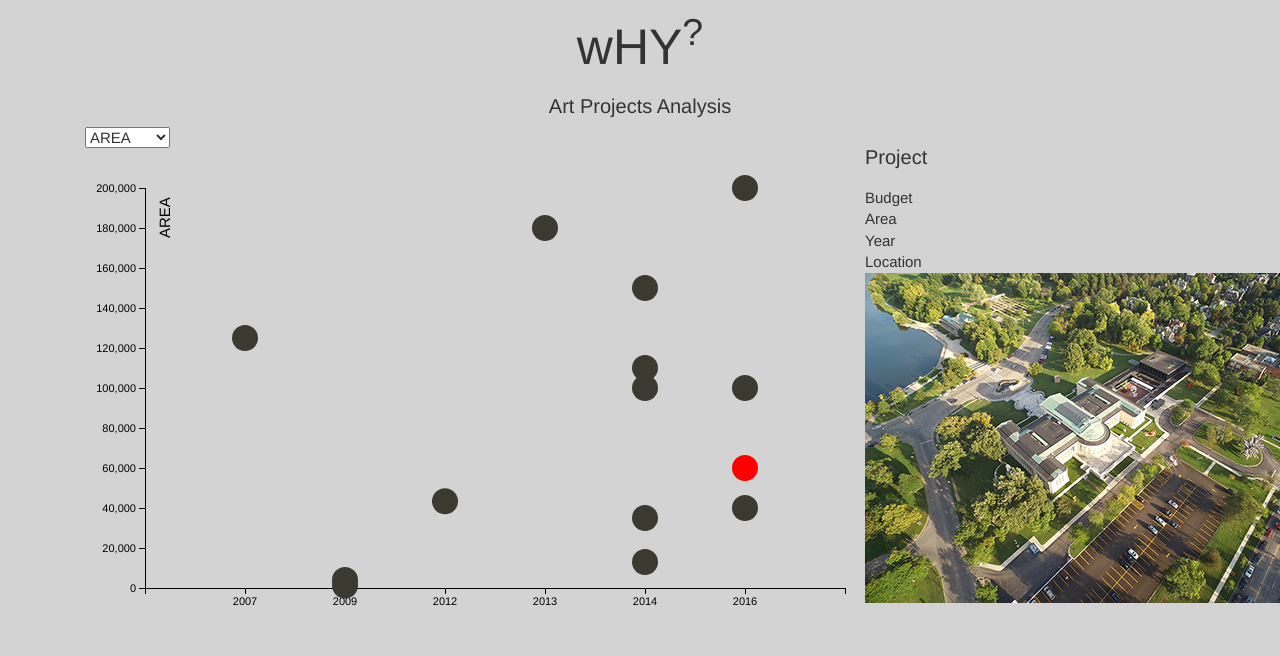
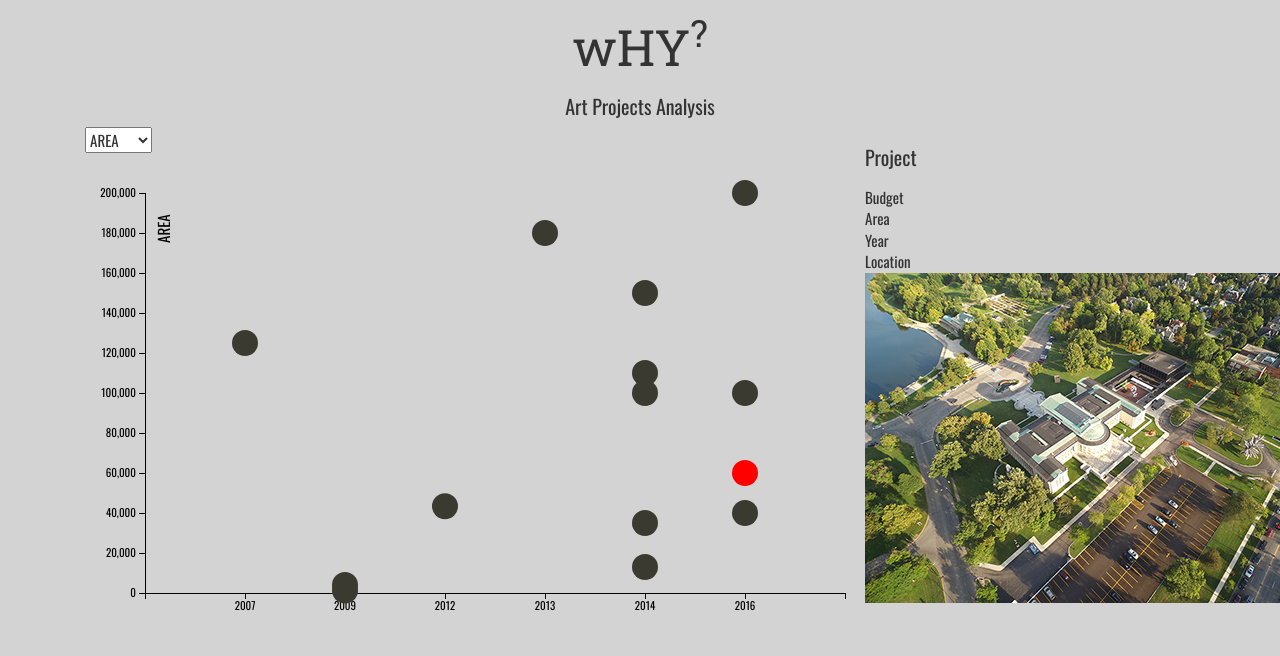
Before and after one commit to zhiweiliao/wHY, a plain HTML site: page index.html in a window 1280 px wide. Shown: the top 656 px of the page. Drawn offline with nearby package versions, Linux system fonts and the light colour scheme.

Commit message:
Add files via upload

```diff
--- a/css/style.css
+++ b/css/style.css
@@ -6,6 +6,8 @@
 /*  LINE CHART  */
 /****************/
 body{
+
+  font-family: 'Oswald', sans-serif;
   background-color: lightgrey;
   font-size: 15px;
 }
@@ -77,10 +79,12 @@ body{
 }
 
 #head{
+  font-family: 'Roboto Slab', serif;
   text-align: center;
   font-size:50px;
 }
 #head2{
+
   text-align: center;
   font-size: 20px;
 }
```
